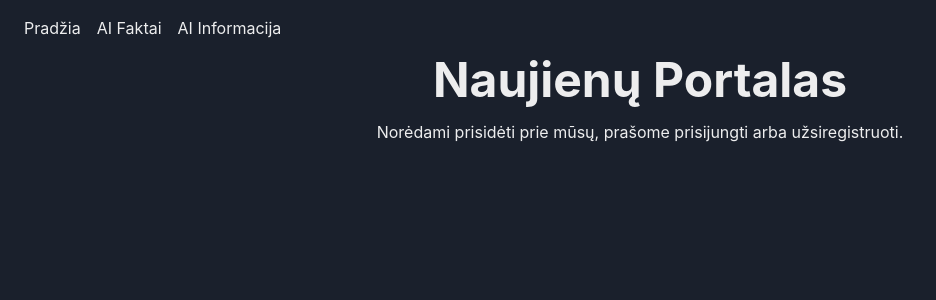
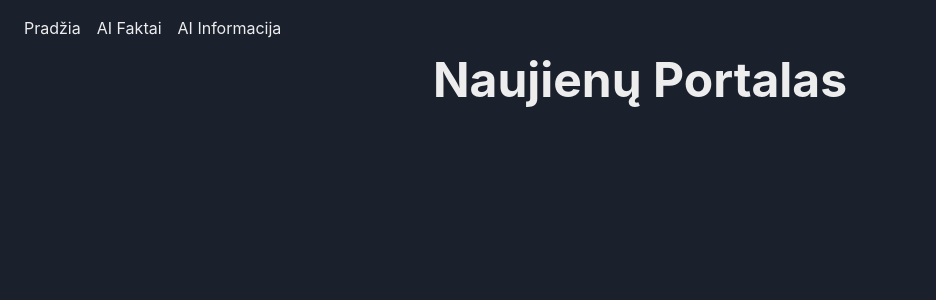
Before and after one commit to GPT-Engineer-App/lithuanian-events-hub, a React (Vite) app: page / in a window 1280 px wide. Shown: the top 300 px of the page, without its empty margins (0-936 px from the left). Built offline with nearby package versions, Linux system fonts and the light colour scheme.

Commit message:
Ir teksto virš tu buvusių mygtukų.
Removed the text inviting users to register or log in from the Index page.

```diff
--- a/src/pages/Index.jsx
+++ b/src/pages/Index.jsx
@@ -12,8 +12,6 @@ const Index = () => {
       <Heading as="h1" size="2xl" textAlign="center">
         Naujienų Portalas
       </Heading>
-
-      <Text textAlign="center">Norėdami prisidėti prie mūsų, prašome prisijungti arba užsiregistruoti.</Text>
     </VStack>
   );
 };
```
